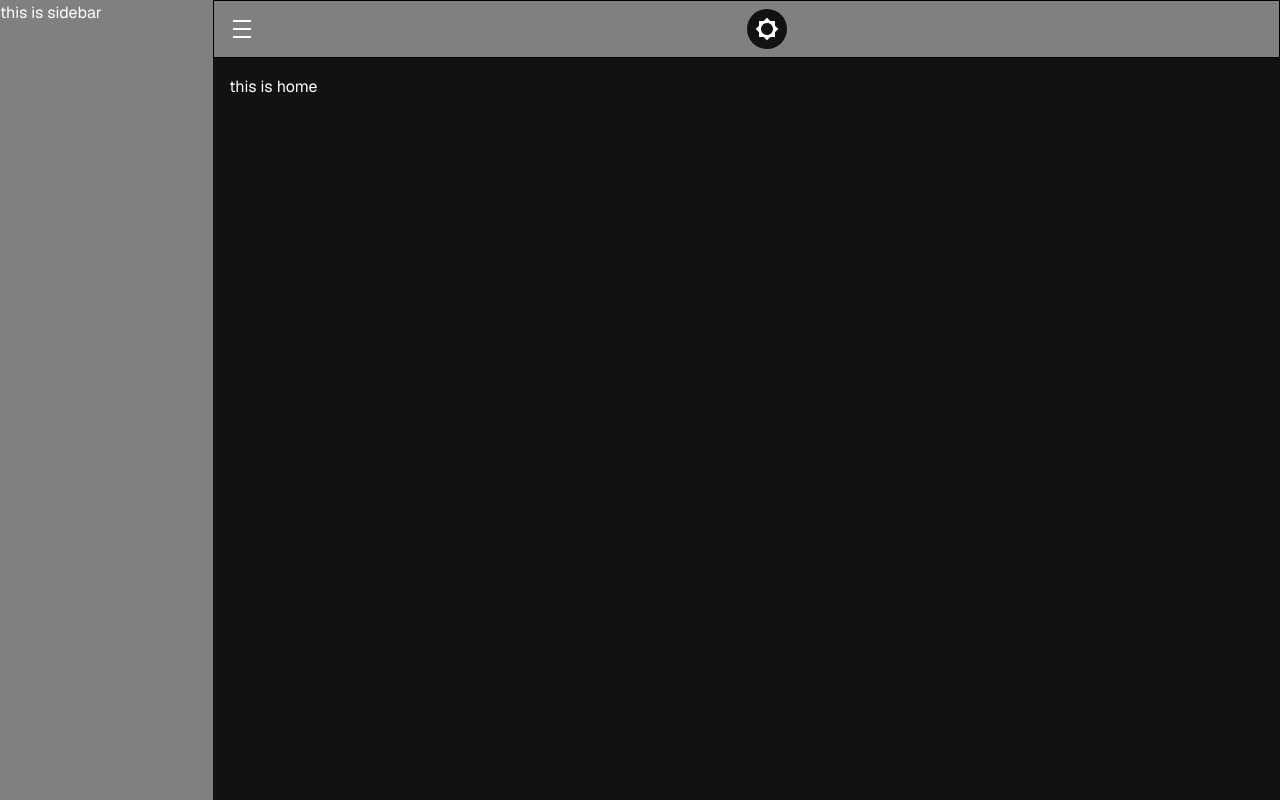
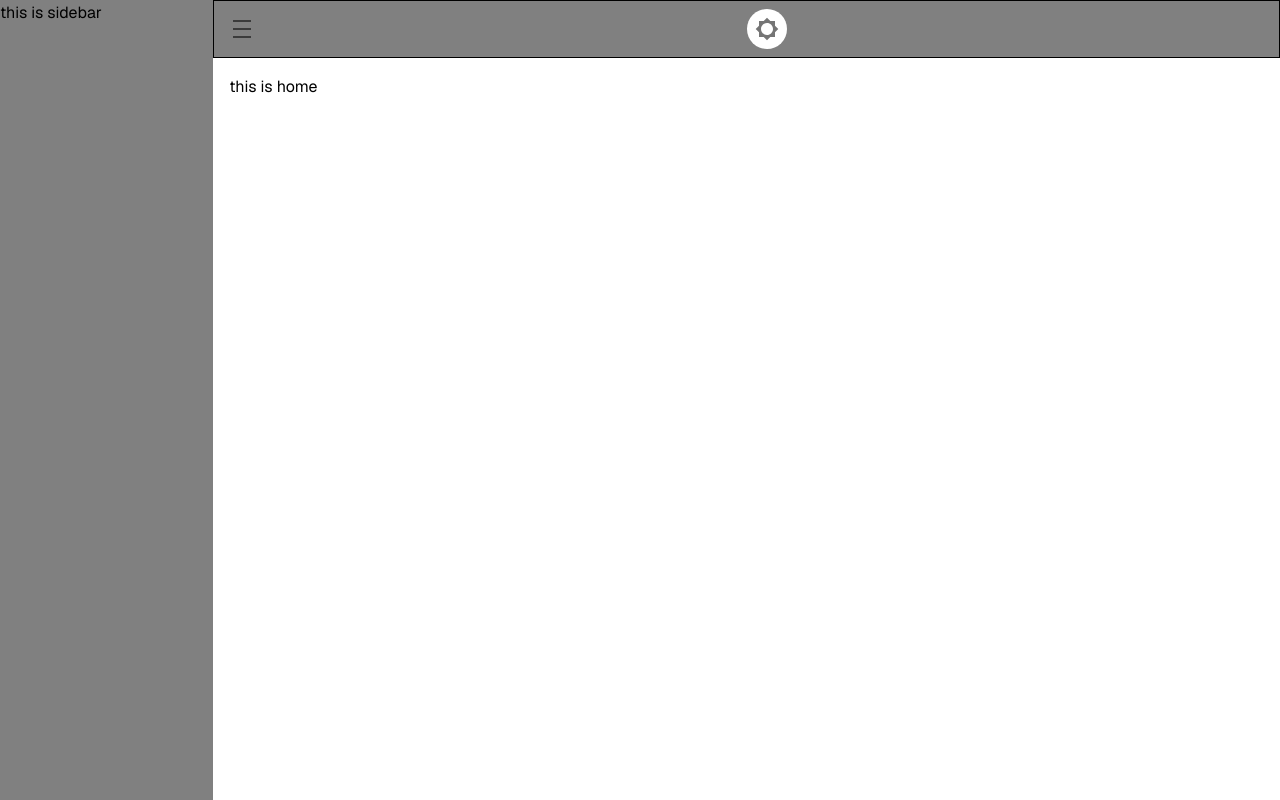
Before and after one commit to harshtarang7/portfolio-nextjs, a Next.js app: page / in a window 1280 px wide. Built offline with nearby package versions, Linux system fonts and the light colour scheme.

Commit message:
added custom theme

```diff
--- a/src/customTheme/ThemeProvider.tsx
+++ b/src/customTheme/ThemeProvider.tsx
@@ -1,14 +1,60 @@
+import { CssBaseline, Theme, ThemeProvider } from "@mui/material";
+import { createContext, ReactNode, useContext, useEffect, useState } from "react";
+import { darkTheme, lightTheme } from "./customTheme";
 
-'use client'
-import { CssBaseline } from '@mui/material';
-import { ThemeProvider as MuiThemeProvider } from '@mui/material/styles';
-import { darkTheme } from './customTheme';
 
-export const ThemeProvider = ({children}:{children:React.ReactNode})=>{
-    return(
-        <MuiThemeProvider theme={darkTheme}>
-            <CssBaseline/>
-            {children}
-        </MuiThemeProvider>
-    )
+
+interface ThemeContextType {
+  toggleTheme: () => void;
+  isDarkMode: boolean;
 }
+
+const CustomThemeContext = createContext<ThemeContextType | undefined>(undefined);
+
+export const useThemeContext = (): ThemeContextType => {
+  const context = useContext(CustomThemeContext);
+  if (!context) {
+    throw new Error('useThemeContext must be used within a ThemeContextProvider');
+  }
+  return context;
+};
+
+interface ThemeProviderProps {
+  children: ReactNode;
+}
+
+export const ThemeContextProvider: React.FC<ThemeProviderProps> = ({ children }) => {
+  const [isDarkMode, setIsDarkMode] = useState<boolean>(false);
+
+ useEffect(() => {
+    const savedTheme = localStorage.getItem("theme");
+    if (savedTheme) {
+      setIsDarkMode(savedTheme === "dark");
+    }
+  }, []);
+
+   const toggleTheme = () => {
+    setIsDarkMode((prev) => {
+      const newTheme = !prev;
+      localStorage.setItem("theme", newTheme ? "dark" : "light");
+      return newTheme;
+    });
+  };
+
+  useEffect(() => {
+    localStorage.setItem('theme', isDarkMode ? 'dark' : 'light');
+  }, [isDarkMode]);
+
+
+  const theme = isDarkMode ? darkTheme : lightTheme;
+
+
+  return (
+    <CustomThemeContext.Provider value={{toggleTheme,isDarkMode}}>
+      <ThemeProvider theme={theme}>
+        <CssBaseline />
+        {children}
+      </ThemeProvider>
+    </CustomThemeContext.Provider>
+  );
+};
--- a/src/customTheme/customTheme.ts
+++ b/src/customTheme/customTheme.ts
@@ -1,11 +1,17 @@
-import { createTheme } from "@mui/material";
+'use client'
+import React, { createContext, useContext, useState, useEffect, ReactNode } from 'react';
+import { ThemeProvider as MuiThemeProvider, createTheme, Theme } from '@mui/material/styles';
+import { CssBaseline } from '@mui/material';
 
+
+
+// Your existing dark theme
 export const darkTheme = createTheme({
   palette: {
     mode: "dark",
     primary: {
       main: "#90caf9",
-      dark: " #42a5f5",
+      dark: "#42a5f5",
       light: "#e3f2fd",
     },
     secondary: {
@@ -95,11 +101,11 @@ export const darkTheme = createTheme({
       styleOverrides: {
         root: {
           "& .MuiOutlinedInput-root": {
-            '& fieldset':{
-                borderColor: "#333333",
+            "& fieldset": {
+              borderColor: "#333333",
             },
             "&:hover fieldset": {
-                borderColor: "#555555",
+              borderColor: "#555555",
             },
           },
         },
@@ -107,3 +113,113 @@ export const darkTheme = createTheme({
     },
   },
 });
+
+// Light theme configuration
+export const lightTheme = createTheme({
+  palette: {
+    mode: "light",
+    primary: {
+      main: "#1976d2",
+      dark: "#115293",
+      light: "#42a5f5",
+    },
+    secondary: {
+      main: "#dc004e",
+      dark: "#9a0036",
+      light: "#f5336a",
+    },
+    background: {
+      default: "#ffffff",
+      paper: "#f5f5f5",
+    },
+    text: {
+      primary: "#000000",
+      secondary: "#666666",
+    },
+    divider: "#e0e0e0",
+    error: {
+      main: "#d32f2f",
+    },
+    warning: {
+      main: "#ed6c02",
+    },
+    info: {
+      main: "#0288d1",
+    },
+    success: {
+      main: "#2e7d32",
+    },
+  },
+  typography: {
+    fontFamily: "var(--font-geist-sans), Arial, sans-serif",
+    h1: {
+      fontSize: "2.5rem",
+      fontWeight: 600,
+    },
+    h2: {
+      fontSize: "2rem",
+      fontWeight: 600,
+    },
+    h3: {
+      fontSize: "1.75rem",
+      fontWeight: 600,
+    },
+    body1: {
+      fontSize: "1rem",
+      lineHeight: 1.6,
+    },
+    body2: {
+      fontSize: "0.825rem",
+      lineHeight: 1.5,
+    },
+  },
+  components: {
+    MuiAppBar: {
+      styleOverrides: {
+        root: {
+          backgroundColor: "#f5f5f5",
+          borderBottom: "1px solid #e0e0e0",
+          color: "#000000",
+        },
+      },
+    },
+    MuiDrawer: {
+      styleOverrides: {
+        paper: {
+          backgroundColor: "#f5f5f5",
+          borderRight: "1px solid #e0e0e0",
+        },
+      },
+    },
+    MuiCard: {
+      styleOverrides: {
+        root: {
+          backgroundColor: "#f5f5f5",
+          borderRight: "1px solid #e0e0e0",
+        },
+      },
+    },
+    MuiButton: {
+      styleOverrides: {
+        root: {
+          textTransform: "none",
+          borderRadius: 8,
+        },
+      },
+    },
+    MuiTextField: {
+      styleOverrides: {
+        root: {
+          "& .MuiOutlinedInput-root": {
+            "& fieldset": {
+              borderColor: "#e0e0e0",
+            },
+            "&:hover fieldset": {
+              borderColor: "#bdbdbd",
+            },
+          },
+        },
+      },
+    },
+  },
+});
```
Also changed, not shown: src/app/layout.tsx (+3 -4 lines).
